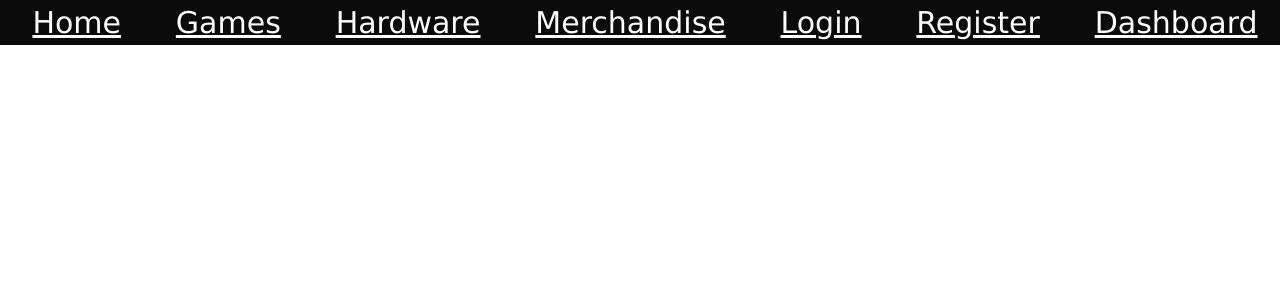
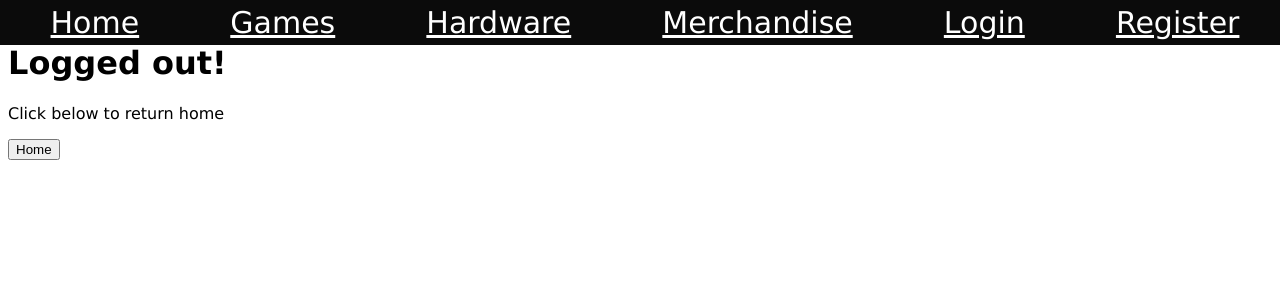
Before and after one commit to Jack-Tillman/TheCapstoneProject, a React (Vite) app: page /logout in a window 1280 px wide. Shown: the top 300 px of the page. Built offline with nearby package versions, Linux system fonts and the light colour scheme.

Commit message:
navbar conditional rendering done

```diff
--- a/src/client/App.jsx
+++ b/src/client/App.jsx
@@ -1,14 +1,28 @@
+import { useState, useEffect } from 'react'
 import MainSection from './components/MainSection';
 import NavBar from './components/NavBar';
 
 function App() {
 
+  const [token, setToken] = useState(null);
+  const storageToken = sessionStorage.getItem("token")
+
+  useEffect(() => {
+    async function getToken(storageToken) {
+      if (storageToken) {
+        setToken(storageToken);
+      } else {
+        return;
+      }
+    }
+    getToken(storageToken);
+  },[token, storageToken]);
 
   return (
     <div className='App'>
-        <NavBar />
+        <NavBar token={token} setToken={setToken} />
 
-        <MainSection />
+        <MainSection token={token} setToken={setToken} />
     </div>
   );
 }
--- a/src/client/api/index.js
+++ b/src/client/api/index.js
@@ -23,7 +23,7 @@ export async function registerUser(email, password) {
           password,
       }),
     });
-    console.log(response);
+
     return response;
   } catch (err) {
     console.error(err);
@@ -42,6 +42,7 @@ export async function userLogin(email, password) {
         "Content-Type": "application/json",
       },
     });
+
     return response;
   } catch (err) {
     console.error(err);
--- a/src/client/components/Login.jsx
+++ b/src/client/components/Login.jsx
@@ -1,4 +1,4 @@
-import React, { useState } from 'react';
+import { useState } from 'react';
 import { userLogin } from '../api/index';
 import Box from '@mui/material/Box';
 import IconButton from '@mui/material/IconButton';
@@ -17,7 +17,7 @@ import { Link, useNavigate } from 'react-router-dom';
 import { Alert } from '@mui/material';
 
 
-export const Login = () => {
+export const Login = ({ token, setToken }) => {
   const navigate = useNavigate();
 
   const [email, setEmail] = useState("");
@@ -33,7 +33,7 @@ export const Login = () => {
     setPassword(e.target.value);
   };
 
-  const [showPassword, setShowPassword] = React.useState(false);
+  const [showPassword, setShowPassword] = useState(false);
 
   const handleClickShowPassword = () => setShowPassword((show) => !show);
 
@@ -44,12 +44,13 @@ export const Login = () => {
   const handleSubmit = async (e) => {
     e.preventDefault();
     const response = await userLogin(email, password);
-    console.log(response);
-
-    const result = response.json();
+    const result = await response.json();
     console.log(result);
+    const storageToken = sessionStorage.setItem("token", result.token)
+    const authToken = sessionStorage.getItem("token")
 
     if (response.status === 200) {
+      setToken(authToken)
       navigate("/");
     } else {
       setError(response.error);
--- /dev/null
+++ b/src/client/components/Logout.jsx
@@ -0,0 +1,23 @@
+import { useNavigate } from "react-router-dom";
+
+export const Logout = () => {
+  sessionStorage.removeItem("token");
+  const navigate = useNavigate();
+  return (
+    <>
+      <div id="success-notification">
+        <h1>Logged out!</h1>
+        <p>Click below to return home</p>
+        <button
+          id="home-btn"
+          onClick={(e) => {
+            e.preventDefault();
+            navigate("/");
+          }}
+        >
+          Home
+        </button>
+      </div>
+    </>
+  )
+}
--- a/src/client/components/MainSection.jsx
+++ b/src/client/components/MainSection.jsx
@@ -1,5 +1,6 @@
 import { Routes, Route } from "react-router-dom";
 import { Login } from "./Login";
+import { Logout } from "./Logout"
 import { Register } from "./Register";
 import { HomePage } from "./HomePage";
 import { GamesPage } from "./GamesPage";
@@ -7,17 +8,18 @@ import { MerchPage } from "./MerchPage";
 import { HardwarePage } from "./HardwarePage";
 import { Dashboard } from "./Dashboard";
 
-const MainSection = () => {
+const MainSection = ({ token, setToken }) => {
     return (
         <div className="">
             <Routes>
                 <Route path="/" element={<HomePage />}/>
-                <Route path="/login" element={<Login />}/>
-                <Route path="/register" element={<Register />}/>
+                <Route path="/login" element={<Login token={token} setToken={setToken}/>}/>
+                <Route path="/register" element={<Register token={token} setToken={setToken}/>}/>
                 <Route path="/games" element={<GamesPage />}/>
                 <Route path="/hardware" element={<HardwarePage />} />
                 <Route path="/merch" element={<MerchPage />}/>
                 <Route path="/dashboard" element={<Dashboard />} />
+                <Route path="/logout" element={<Logout/>} />
             </Routes>
         </div>
     )
--- a/src/client/components/NavBar.jsx
+++ b/src/client/components/NavBar.jsx
@@ -1,19 +1,42 @@
 import { Link } from "react-router-dom"
+import { useEffect } from "react"
 
 //conditional render login/register if user is logged out
 //don't render login/register is user is logged out
 //render dashboard/logout if user is logged in
 
-const NavBar = () => {
+const NavBar = ({ token, setToken }) => {
+
+    useEffect(()=>{
+        async function renderNavbar(){
+          const storageToken = sessionStorage.getItem("token");
+          if (storageToken) {
+            setToken(storageToken);
+          } else {
+            setToken(null);
+          }
+        }
+        renderNavbar();
+      }, [token])
+
     return (
         <div className="navbar">
             <Link to="/">Home</Link>
             <Link to="/games">Games</Link>
             <Link to="/hardware">Hardware</Link>
             <Link to="/merch">Merchandise</Link>
-            <Link to="/login">Login</Link>
-            <Link to="/register">Register</Link>
-            <Link to="/dashboard">Dashboard</Link>
+            {!token && (
+                <>
+                    <Link to="/login">Login</Link>
+                    <Link to="/register">Register</Link>
+                </>
+            )}
+            {token && (
+                <>
+                    <Link to="/dashboard">Dashboard</Link>
+                    <Link to="/logout" onClick={() => {setToken(null)}}>Logout</Link>
+                </>
+            )}
         </div>
     )
 }
--- a/src/client/components/Register.jsx
+++ b/src/client/components/Register.jsx
@@ -1,4 +1,4 @@
-import React, { useState } from 'react';
+import { useState, useEffect } from 'react';
 import { registerUser } from "../api/index";
 import Box from '@mui/material/Box';
 import IconButton from '@mui/material/IconButton';
@@ -18,13 +18,20 @@ import { Link, useNavigate } from 'react-router-dom';
 import { Button } from '@mui/material';
 // import { Button }  from '@mui/material-next/Button';
 
-export const Register = () => {
-    const [username, setUsername] = useState("");
+export const Register = ({token, setToken}) => {
+    const navigate = useNavigate();
+
+    const [email, setEmail] = useState("");
     const [password, setPassword] = useState("");
     const [passwordAgain, setPasswordAgain] = useState("");
+    const [success, setSuccess] = useState(false);
+    const [authenticated, setAuthenticated] = useState(
+        sessionStorage.getItem("authenticated") || false
+    )
     const [error, setError] = useState(null);
 
-    const [showPassword, setShowPassword] = React.useState(false);
+
+    const [showPassword, setShowPassword] = useState(false);
 
     const handleClickShowPassword = () => setShowPassword((show) => !show);
 
@@ -32,14 +39,29 @@ export const Register = () => {
       event.preventDefault();
     };
 
+    useEffect(() => {
+        if (authenticated) {
+          setToken(authenticated);
+        }
+    }, [authenticated]);
+
     async function handleSubmit(event) {
         event.preventDefault();
-        const response = await registerUser(username, password)
-        // sessionStorage.setItem("token", response.data.token)
-        // const authToken = sessionStorage.getItem("token")
-        // console.log(response);
+        const response = await registerUser(email, password)
+        const result = await response.json();
+        console.log(result);
+        sessionStorage.setItem("token", result.token)
+        const authToken = sessionStorage.getItem("token")
+
         if (response.status === 200) {
-            return response;
+            setToken(authToken)
+            // sessionStorage.setItem("token", response.data.token)
+            setEmail("");
+            setPassword("");
+            setPasswordAgain("");
+            setAuthenticated(result.token);
+            setSuccess(true);
+            navigate("/")
         } else {
             setError(response.error);
         }
@@ -58,8 +80,8 @@ export const Register = () => {
                         required
                         id="outlined-required"
                         label="Email"
-                        value={username}
-                        onChange={(e) => setUsername(e.target.value)}
+                        value={email}
+                        onChange={(e) => setEmail(e.target.value)}
                         minLength={8}
                     /></FormControl>
                 <br />
```
